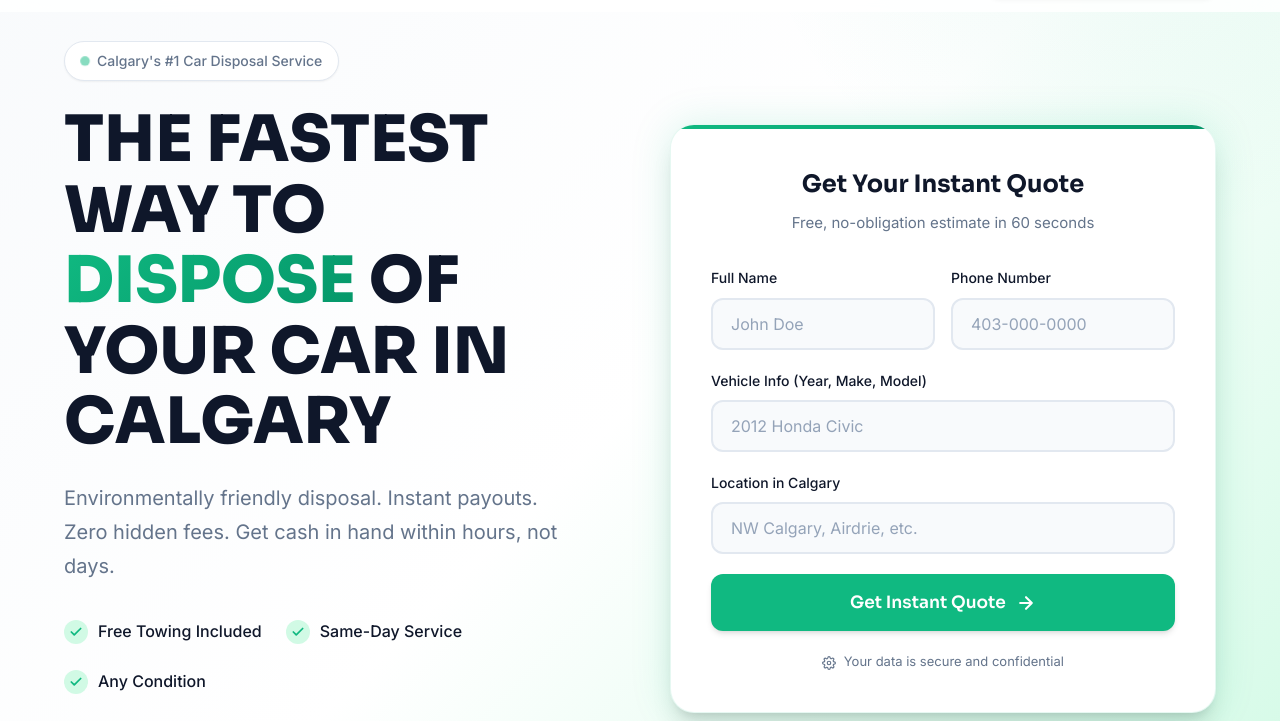
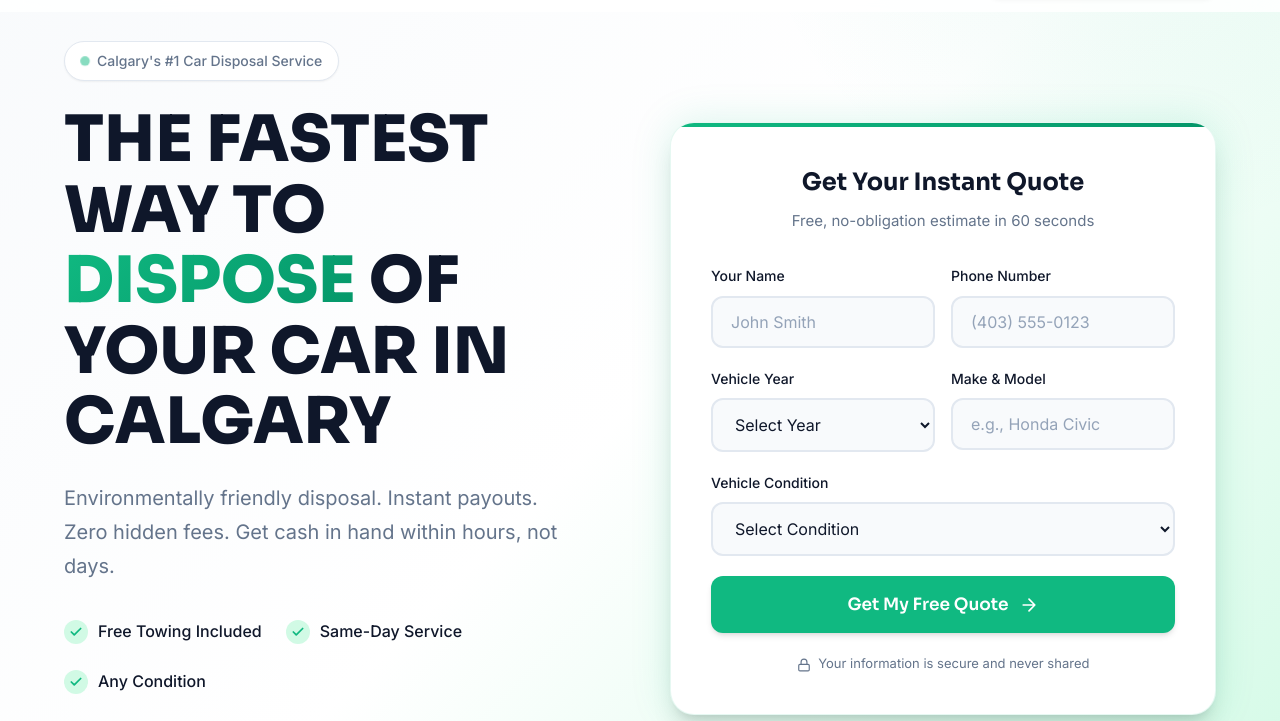
Before and after one commit to bulldogjunkcars/instant-car-disposal, a plain HTML site: page index.htm in a window 1280 px wide. Shown: the part 79-800 px from the top of the page. Drawn offline with Linux system fonts and the light colour scheme.

Commit message:
netlify-forms

```diff
--- a/index.htm
+++ b/index.htm
@@ -1638,37 +1638,74 @@
                         <h2 class="quote-card-title">Get Your Instant Quote</h2>
                         <p class="quote-card-subtitle">Free, no-obligation estimate in 60 seconds</p>
                     </div>
-                    <form class="quote-form" action="https://formspree.io/f/xrebndjq" method="POST">
+                    <form class="quote-form" id="quoteForm" name="calgary-car-quote" method="POST" data-netlify="true">
                         <div class="form-row">
                             <div class="form-group">
-                                <label class="form-label" for="name">Full Name</label>
-                                <input type="text" class="form-input" id="name" name="name" placeholder="John Doe" required>
+                                <label class="form-label" for="name">Your Name</label>
+                                <input type="text" id="name" name="name" class="form-input" placeholder="John Smith" required>
                             </div>
                             <div class="form-group">
                                 <label class="form-label" for="phone">Phone Number</label>
-                                <input type="tel" class="form-input" id="phone" name="phone" placeholder="403-000-0000" required>
+                                <input type="tel" id="phone" name="phone" class="form-input" placeholder="(403) 555-0123" required>
                             </div>
                         </div>
+                        <div class="form-row">
+                            <div class="form-group">
+                                <label class="form-label" for="year">Vehicle Year</label>
+                                <select id="year" name="year" class="form-select" required>
+                                    <option value="">Select Year</option>
+                                    <option value="2024">2024</option>
+                                    <option value="2023">2023</option>
+                                    <option value="2022">2022</option>
+                                    <option value="2021">2021</option>
+                                    <option value="2020">2020</option>
+                                    <option value="2019">2019</option>
+                                    <option value="2018">2018</option>
+                                    <option value="2017">2017</option>
+                                    <option value="2016">2016</option>
+                                    <option value="2015">2015</option>
+                                    <option value="2014">2014</option>
+                                    <option value="2013">2013</option>
+                                    <option value="2012">2012</option>
+                                    <option value="2011">2011</option>
+                                    <option value="2010">2010</option>
+                                    <option value="2009">2009</option>
+                                    <option value="2008">2008</option>
+                                    <option value="2007">2007</option>
+                                    <option value="2006">2006</option>
+                                    <option value="2005">2005</option>
+                                    <option value="older">2004 or Older</option>
+                                </select>
+                            </div>
+                            <div class="form-group">
+                                <label class="form-label" for="make">Make & Model</label>
+                                <input type="text" id="make" name="make" class="form-input" placeholder="e.g., Honda Civic" required>
+                            </div>
+                        </div>
                         <div class="form-group">
-                            <label class="form-label" for="vehicle">Vehicle Info (Year, Make, Model)</label>
-                            <input type="text" class="form-input" id="vehicle" name="vehicle" placeholder="2012 Honda Civic" required>
-                        </div>
-                        <div class="form-group">
-                            <label class="form-label" for="location">Location in Calgary</label>
-                            <input type="text" class="form-input" id="location" name="location" placeholder="NW Calgary, Airdrie, etc." required>
+                            <label class="form-label" for="condition">Vehicle Condition</label>
+                            <select id="condition" name="condition" class="form-select" required>
+                                <option value="">Select Condition</option>
+                                <option value="running">Running - Drives Fine</option>
+                                <option value="running-issues">Running - Has Issues</option>
+                                <option value="not-running">Not Running - Has Keys</option>
+                                <option value="no-keys">Not Running - No Keys</option>
+                                <option value="accident">Accident Damaged</option>
+                                <option value="flood">Flood/Fire Damaged</option>
+                            </select>
                         </div>
                         <button type="submit" class="btn btn-primary">
-                            Get Instant Quote
-                            <svg width="20" height="20" fill="none" stroke="currentColor" stroke-width="2.5" stroke-linecap="round" stroke-linejoin="round" viewBox="0 0 24 24">
+                            Get My Free Quote
+                            <svg width="20" height="20" fill="none" stroke="currentColor" stroke-width="2" stroke-linecap="round" stroke-linejoin="round" viewBox="0 0 24 24">
                                 <path d="M5 12h14M12 5l7 7-7 7"/>
                             </svg>
                         </button>
                         <p class="form-note">
-                            <svg width="14" height="14" fill="none" stroke="currentColor" stroke-width="2" viewBox="0 0 24 24">
-                                <path d="M12 15a3 3 0 1 0 0-6 3 3 0 0 0 0 6Z"/>
-                                <path d="M19.4 15a1.65 1.65 0 0 0 .33 1.82l.06.06a2 2 0 0 1 0 2.83 2 2 0 0 1-2.83 0l-.06-.06a1.65 1.65 0 0 0-1.82-.33 1.65 1.65 0 0 0-1 1.51V21a2 2 0 0 1-2 2 2 2 0 0 1-2-2v-.09A1.65 1.65 0 0 0 9 19.4a1.65 1.65 0 0 0-1.82.33l-.06.06a2 2 0 0 1-2.83 0 2 2 0 0 1 0-2.83l.06-.06a1.65 1.65 0 0 0 .33-1.82 1.65 1.65 0 0 0-1.51-1H3a2 2 0 0 1-2-2 2 2 0 0 1 2-2h.09A1.65 1.65 0 0 0 4.6 9a1.65 1.65 0 0 0-.33-1.82l-.06-.06a2 2 0 0 1 0-2.83 2 2 0 0 1 2.83 0l.06.06a1.65 1.65 0 0 0 1.82.33H9a1.65 1.65 0 0 0 1-1.51V3a2 2 0 0 1 2-2 2 2 0 0 1 2 2v.09a1.65 1.65 0 0 0 1 1.51 1.65 1.65 0 0 0 1.82-.33l.06-.06a2 2 0 0 1 2.83 0 2 2 0 0 1 0 2.83l-.06.06a1.65 1.65 0 0 0-.33 1.82V9a1.65 1.65 0 0 0 1.51 1H21a2 2 0 0 1 2 2 2 2 0 0 1-2 2h-.09a1.65 1.65 0 0 0-1.51 1Z"/>
+                            <svg width="14" height="14" fill="none" stroke="currentColor" stroke-width="2" stroke-linecap="round" stroke-linejoin="round" viewBox="0 0 24 24">
+                                <rect x="3" y="11" width="18" height="11" rx="2" ry="2"/>
+                                <path d="M7 11V7a5 5 0 0 1 10 0v4"/>
                             </svg>
-                            Your data is secure and confidential
+                            Your information is secure and never shared
                         </p>
                     </form>
                 </div>
@@ -2740,25 +2777,25 @@
         // ============================================
         // FORM HANDLER
         // ============================================
-        const quoteForm = document.getElementById('quoteForm');
-        const successOverlay = document.getElementById('successOverlay');
-
-        quoteForm.addEventListener('submit', function(e) {
-            e.preventDefault();
-
-           // // Get form data
-            const formData = new FormData(this);
-            const data = Object.fromEntries(formData);//
+        //const quoteForm = document.getElementById('quoteForm');
+        //const successOverlay = document.getElementById('successOverlay');
+
+        //quoteForm.addEventListener('submit', function(e) {
+            //e.preventDefault();
+
+            // Get form data
+            //const formData = new FormData(this);
+            //const data = Object.fromEntries(formData);
 
             // Log form data (in production, send to server)
-            console.log('Form submitted:', data);
+            //console.log('Form submitted:', data);
 
             // Show success message
-            successOverlay.classList.add('active');
+            //successOverlay.classList.add('active');
 
             // Reset form
-            this.reset();
-        });
+            //this.reset();
+        //});
 
         function closeSuccessOverlay() {
             successOverlay.classList.remove('active');
```
